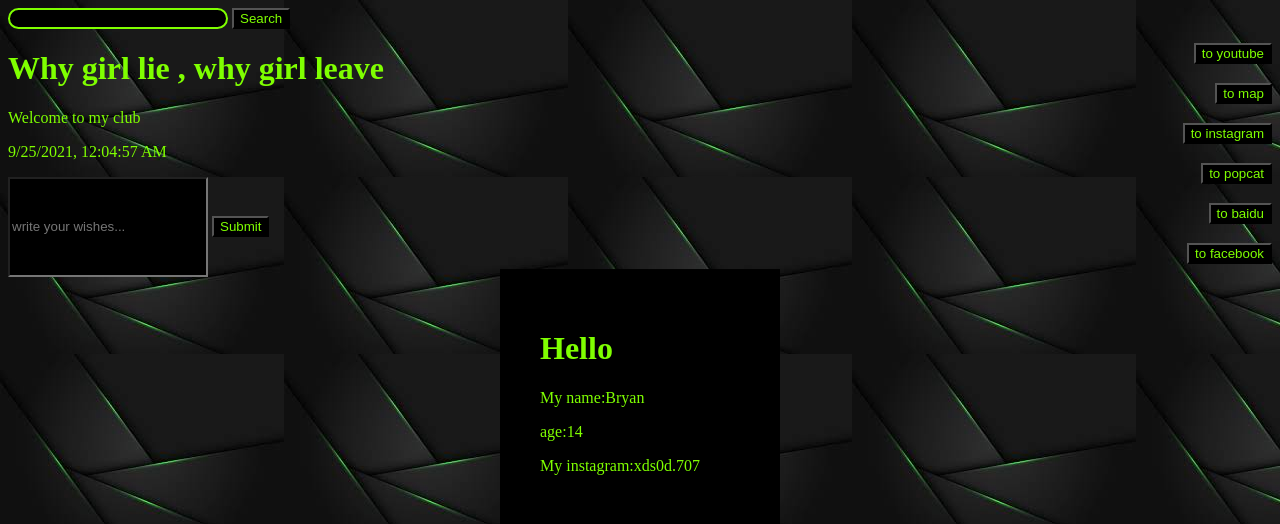
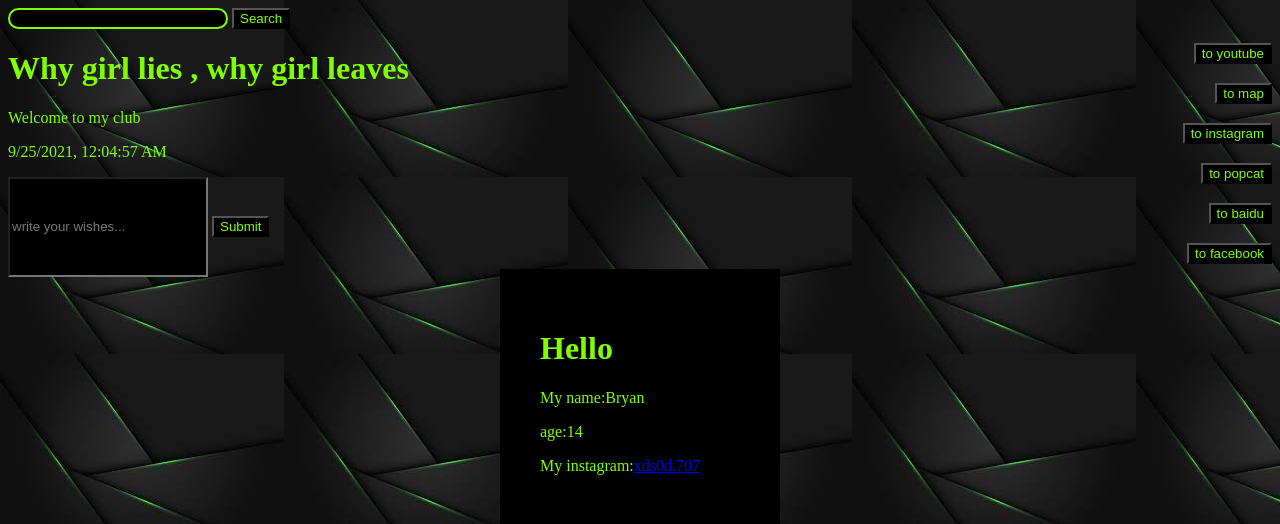
Before and after one commit to akazascd/akaza8566.github.io, a plain HTML site: page index.html in a window 1280 px wide. Shown: the top 524 px of the page. Drawn offline with Linux system fonts and the light colour scheme; grey boxes are pictures that could not be loaded.

Commit message:
Update index.html

```diff
--- a/index.html
+++ b/index.html
@@ -11,7 +11,7 @@
             <input name="Search" value="Search" type="submit" />
         </form>
         <form class="themes">
-            <h1>Why girl lie , why girl leave</h1>
+            <h1>Why girl lies , why girl leaves</h1>
          <p class="welcome" >Welcome to my club</p>
 
         </form>
@@ -59,7 +59,7 @@
                                             <h1>Hello</h1>
                                             <p>My name:Bryan</p>
                                             <p>age:14</p>
-                                            <p>My instagram:xds0d.707</p>
+                                            <p>My instagram:<a href = "https://www.instagram.com/xds0d.707/">xds0d.707</a></p>
                                         </div>
 
                                            <div class="video">
```
